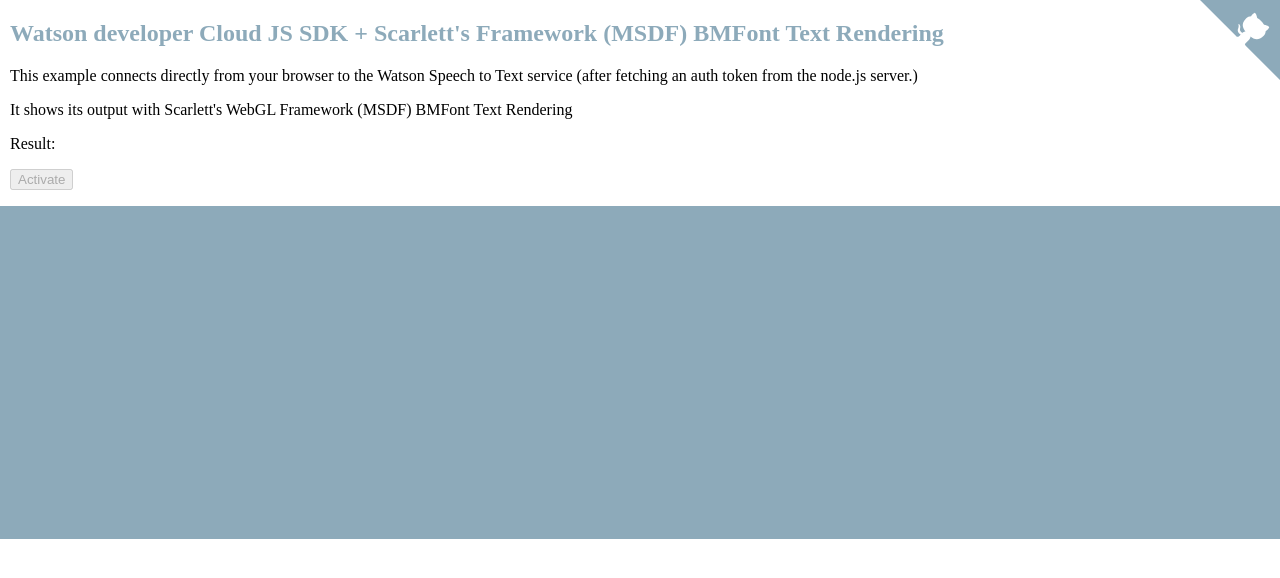
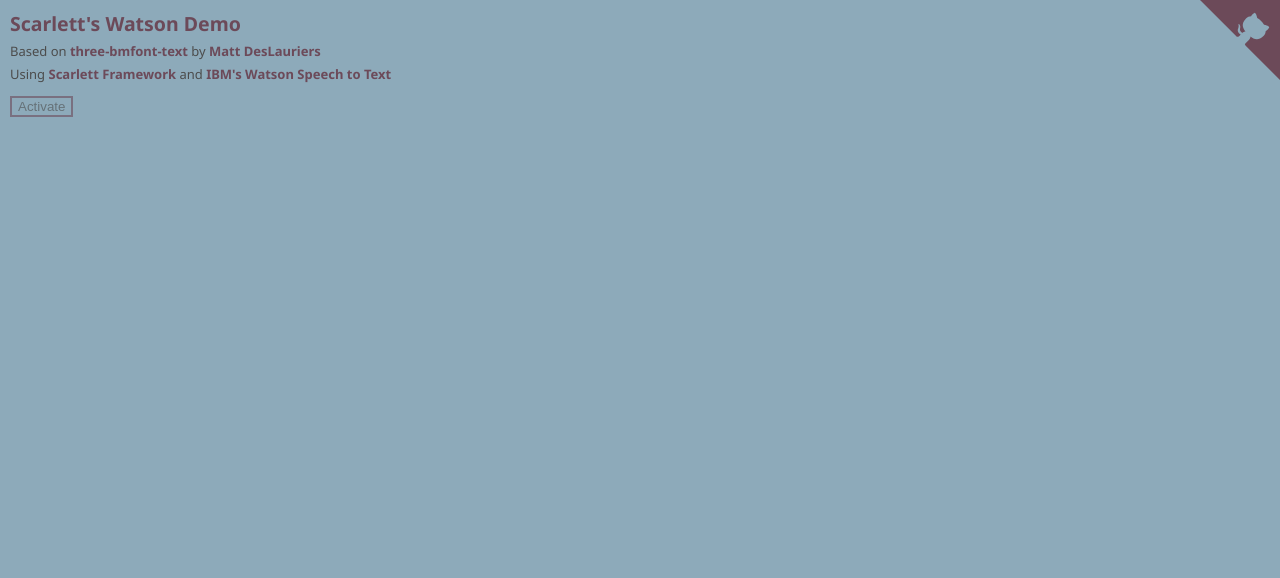
Before and after one commit to Apidcloud/scarlett-watson, a website built with webpack: page public/index.html in a window 1280 px wide. Built offline with nearby package versions, Linux system fonts and the light colour scheme.

Commit message:
style: make it prettier

```diff
--- a/public/index.html
+++ b/public/index.html
@@ -1,34 +1,141 @@
 <!DOCTYPE html>
 <html lang="en">
 <head>
-    <meta charset="UTF-8">
-    <title>Scarlett's Font Rendering and Watson developer Cloud JS SDK</title>
+  <meta charset="UTF-8">
+  <title>Scarlett's Font Rendering and Watson developer Cloud JS SDK</title>
+  <link href='https://fonts.googleapis.com/css?family=Noto+Sans:400,700' rel='stylesheet' type='text/css'>
   <style type=text/css>
     html,
     body {
+      font-family: 'Noto Sans', Helvetica, sans-serif;
+      font-size: 16px;
+      background: #8DAABAFF;
+      overflow: hidden;
+      -webkit-font-smoothing: antialiased;
+      color: #4C4C4C;
       padding: 0;
       margin: 0;
     }
     #canvas {
+      display: block;
+      z-index: -5;
       width: 100%;
+      position: absolute;
+      left: 0px;
     }
 
     h2 {
+      color: #5b1928a8;
+      margin: 5px 0px;
+    }
+
+    h3 {
+      margin: 5px 0px;
+    }
+
+    a {
       color: #8DAABAFF
     }
 
-    .github-corner {
-      fill:#8DAABAFF;
+    .link, .link:active, .info:visited {
+      text-decoration: none;
+      font-weight: 700;
+      color: #5b1928a8;
+      position: relative;
     }
 
-    #description {
-      margin-left: 10px;
+    .link::after, .link:hover::after {
+      content: ' ';
+      width: 100%;
+      left: 0;
+      background: currentColor;
+      z-index: 10;
+      position: absolute;
+      -webkit-transition: all 0.05s ease-out;
+      -moz-transition: all 0.05s ease-out;
+      -ms-transition: all 0.05s ease-out;
+      -o-transition: all 0.05s ease-out;
+      transition: all 0.05s ease-out;
     }
+    .link::after {
+      height: 0px;
+      bottom: 0px;
+    }
+    .link:hover::after {
+      height: 2px;
+      bottom: -2px;
+    }
+
+    div {
+      margin: 10px;
+      font-weight: 700;
+      font-size: 13px;
+    }
+
+    p {
+      z-index: 10;
+      font-weight: 500;
+      margin: 5px 0px;
+    }
+
+    #activate-btn {
+      -webkit-transition-duration: 0.4s; /* Safari */
+      transition-duration: 0.4s;
+      background-color: transparent;
+      border: 2px solid #5b1928a8;
+      color: #4C4C4C;
+      outline: none;
+    }
+
+    #activate-btn:hover:enabled {
+      background-color: #5b1928a8;
+      color: #e0dddd;
+    }
+
+    #activate-btn:disabled {
+      opacity: 0.6;
+      cursor: not-allowed;
+      outline: none;
+    }
+
+    .github-corner {
+      fill:#5b1928a8;
+    }
+
+    .github-corner:hover .octo-arm {
+        animation: octocat-wave 560ms ease-in-out;
+      }
+      @keyframes octocat-wave
+      {
+        0%,100%
+        {
+          transform: rotate(0);
+        }
+        20%,60%
+        {
+          transform: rotate(-25deg);
+        }
+        40%,80%
+        {
+          transform: rotate(10deg);
+        }
+      }
+      @media (max-width:500px)
+      {
+        .github-corner:hover .octo-arm
+        {
+          animation: none;
+        }
+        .github-corner .octo-arm
+        {
+          animation: octocat-wave 560ms ease-in-out;
+        }
+      }
   </style>
 </head>
 <body>
   <a target="_blank" href="https://github.com/Apidcloud/scarlett-watson" class="github-corner" aria-label="View source on Github">
-    <svg width="80" height="80" viewBox="0 0 250 250" style="color:#fff; position: absolute; top: 0; border: 0; right: 0;" aria-hidden="true">
+    <svg width="80" height="80" viewBox="0 0 250 250" style="color:#8DAABAFF; position: absolute; top: 0; border: 0; right: 0;" aria-hidden="true">
       <path d="M0,0 L115,115 L130,115 L142,142 L250,250 L250,0 Z"></path>
       <path d="M128.3,109.0 C113.8,99.7 119.0,89.6 119.0,89.6 C122.0,82.7 120.5,78.6 120.5,78.6 C119.2,72.0 123.4,76.3 123.4,76.3 C127.3,80.9 125.5,87.3 125.5,87.3 C122.9,97.6 130.6,101.9 134.4,103.2" fill="currentColor" style="transform-origin: 130px 106px;" class="octo-arm"></path>
       <path d="M115.0,115.0 C114.9,115.1 118.7,116.5 119.8,115.4 L133.7,101.6 C136.9,99.2 139.9,98.4 142.2,98.6 C133.8,88.0 127.5,74.4 143.8,58.0 C148.5,53.4 154.0,51.2 159.7,51.0 C160.3,49.4 163.2,43.6 171.4,40.1 C171.4,40.1 176.1,42.5 178.8,56.2 C183.1,58.6 187.2,61.8 190.9,65.4 C194.5,69.0 197.7,73.2 200.1,77.6 C213.8,80.2 216.3,84.9 216.3,84.9 C212.7,93.1 206.9,96.0 205.4,96.6 C205.1,102.4 203.0,107.8 198.3,112.5 C181.9,128.9 168.3,122.5 157.7,114.1 C157.9,116.9 156.7,120.9 152.7,124.9 L141.0,136.5 C139.8,137.7 141.6,141.9 141.8,141.8 Z" fill="currentColor" class="octo-body"></path>
@@ -36,12 +143,13 @@
   </a>
 
     <div id="description">
-      <h2>Watson developer Cloud JS SDK + Scarlett's Framework (MSDF) BMFont Text Rendering</h2>
-      <p>This example connects directly from your browser to the Watson Speech to Text service (after fetching an auth token from the node.js server.)</p>
-      <p>It shows its output with Scarlett's WebGL Framework (MSDF) BMFont Text Rendering</p>
-
-      <p>Result:</p>
-      <pre><code id="output"></code></pre>
+      <h2>Scarlett's Watson Demo</h2>
+      <p>Based on <a class="link alt" target="_blank" href="https://github.com/Jam3/three-bmfont-text">three-bmfont-text</a> by <a class="link alt" target="_blank" href="https://twitter.com/mattdesl">Matt DesLauriers</a></p>
+      <p>Using <a class="link alt" target="_blank" href="https://scarlett.cothesia.com/">Scarlett Framework</a> and <a class="link alt" target="_blank" href="https://www.ibm.com/watson/services/speech-to-text/">IBM's Watson Speech to Text</a></p>
+      <p></p>
+      <p></p>
+      <!--<p>Result:</p>-->
+      <pre><code id="output" style="visibility: none"></code></pre>
       <p><button id="activate-btn" disabled>Activate</button></p>
     </div>
 
--- a/public/scarlett-game.js
+++ b/public/scarlett-game.js
@@ -1,9 +1,15 @@
 var CustomMSDFShader = require("./shaders/customMSDFShader");
 
-var DISPLAY_WIDTH = 1920,
-  HALF_DISPLAY_WIDTH = DISPLAY_WIDTH / 2;
-var DISPLAY_HEIGHT = 500,
-  HALF_DISPLAY_HEIGHT = DISPLAY_HEIGHT / 2;
+var DISPLAY_WIDTH = 1920;
+var DISPLAY_HEIGHT = 500;
+
+const body = document.querySelector('body');
+body.addEventListener('touchstart', (ev) => ev.preventDefault());
+body.addEventListener('contextmenu', (ev) => ev.preventDefault());
+
+const canvas = document.querySelector('canvas');
+canvas.addEventListener('touchstart', (ev) => ev.preventDefault());
+canvas.addEventListener('contextmenu', (ev) => ev.preventDefault());
 
 var Game = SC.Game;
 var GameScene = SC.GameScene;
@@ -59,6 +65,7 @@
 
 gameScene.initialize = function() {
   gl = SC.GameManager.renderContext.getContext();
+
 };
 
 async function initializeTextDependencies(fontPath) {
@@ -69,7 +76,7 @@
   });
 
   if (await text.setFontPathAsync(fontPath)) {
-    text.transform.setPosition(-390, -180);
+    text.transform.setPosition(-390, -130);
     //text.setColor(Color.fromHex("#C36891FF"));
     text.setColor(Color.fromHex("#5b1928FF"));
     newText = text;
@@ -98,7 +105,7 @@
   "How cool is this?",
   "Using IBM Watson's Cloud Speech to Text service",
   "and displaying its result with Scarlett's Framework MSDF Font Rendering",
-  "Click 'Activate' button and speak to your microphone!"
+  "Click on the 'Activate' button and speak to your microphone!"
 ];
 
 var btn = document.getElementById('activate-btn');
```
